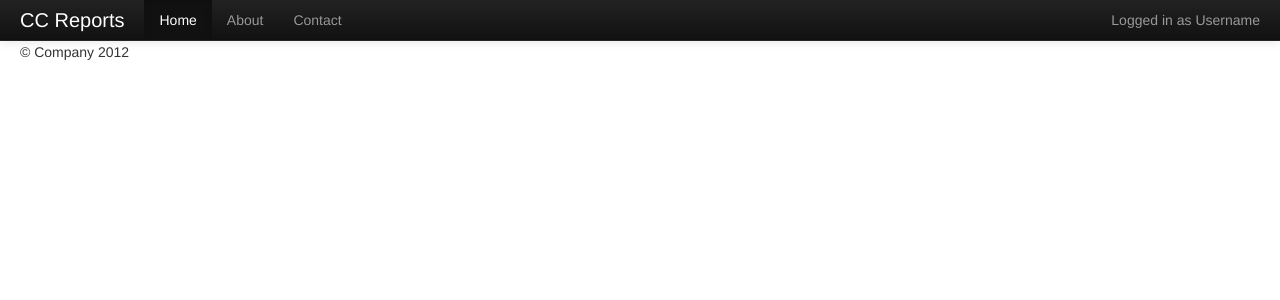
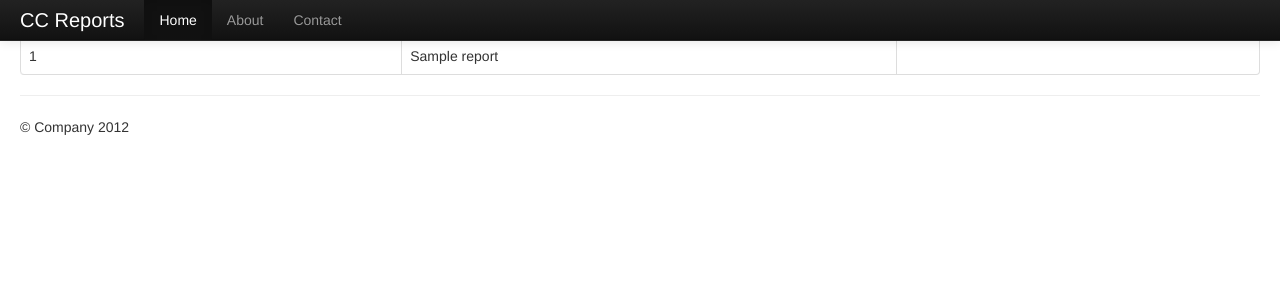
Before and after one commit to SEL-Columbia/ccreport, a Django app: template report/templates/home.html in a window 1280 px wide. Shown: the top 300 px of the page. Run offline with Django 3.2, Linux system fonts and the light colour scheme; the template is opened without the code that fills it: most values are stand-ins (such as "Sample title", 1, 10 or a date in 2020); parts of the project's set-up code (start-up, migrations or seed data) failed here and were passed over; some libraries are stand-ins or nearby versions.

Commit message:
changes to merge before spliting to app

```diff
--- a/report/templates/base.html
+++ b/report/templates/base.html
@@ -12,9 +12,10 @@
 		<meta name="keywords" content="{% block meta_keywords %}{% endblock %}" />
 
         <link rel="icon" type="image/png" href="{{ STATIC_URL }}favicon.png" />
-		<link rel="stylesheet" href="{{ STATIC_URL }}css/print.css" type="text/css" media="print" />
-		<link rel="stylesheet" href="{{ STATIC_URL }}bootstrap/css/bootstrap.min.css" type="text/css" media="screen,projection" />
-		<link rel="stylesheet" href="{{ STATIC_URL }}bootstrap/css/bootstrap-responsive.min.css" type="text/css" media="screen,projection" />
+		<link rel="stylesheet" href="{{ STATIC_URL }}bootstrap/css/bootstrap.min.css" type="text/css" media="screen,projection" rel="stylesheet">
+		<link rel="stylesheet" href="{{ STATIC_URL }}bootstrap/css/bootstrap-responsive.min.css" type="text/css" media="screen,projection" rel="stylesheet">
+
+		<link rel="stylesheet" href="{{ STATIC_URL }}css/print.css" type="text/css" media="print,screen,projection" rel="stylesheet">
 		<link rel="index" title="" href="" />
 
 		<!--[if lt IE 9 ]>
@@ -35,9 +36,23 @@
 				  </a>
 				  <a class="brand" href="#">CC Reports</a>
 				  <div class="nav-collapse collapse">
-				    <p class="navbar-text pull-right">
-				      Logged in as <a href="#" class="navbar-link">Username</a>
-				    </p>
+				        {% if user.is_authenticated %}
+				        <div class="btn-group pull-right">
+                            <a class="btn dropdown-toggle " data-toggle="dropdown" href="#">
+                             {{ user.username }}
+                            <span class="caret"></span>
+                            </a>
+                            <ul class="dropdown-menu">
+                            <!-- dropdown menu links -->
+                            <li class="active">
+                            <a href="#">Home</a>
+                            </li>
+                            <li><a href="#">...</a></li>
+                            <li><a href="#">...</a></li>
+                            </ul>
+                        </div>
+                        {% endif %}
+
 				    <ul class="nav">
 				      <li class="active"><a href="#">Home</a></li>
 				      <li><a href="#about">About</a></li>
@@ -77,6 +92,8 @@
     <script src="{{ STATIC_URL }}bootstrap/js/bootstrap-carousel.js"></script>
     <script src="{{ STATIC_URL }}bootstrap/js/bootstrap-typeahead.js"></script>
 
+
+
 	</body>
 
 </html>
--- a/report/templates/home.html
+++ b/report/templates/home.html
@@ -1,7 +1,25 @@
 {% extends "base.html" %}
 {% load i18n %}
+{% load mstag %}
 
 {% block content %}
 
+{% if report.count > 0 %}
+    <table class="table table-bordered">
+     <tr>
+        <td>Dataset Id</td>
+        <td>Name</td>
+        <td>Summary</td>
+     </tr>
+    {% for report in report %}
+     <tr>
+        <td>{{ report.dataset_id }}</td>
+        <td>{{ report.name }}</td>
+        <td></td>
+     </tr>
+    {% endfor %}
+
+    </table>
+{% endif %}
 
 {% endblock %}
--- a/report/urls.py
+++ b/report/urls.py
@@ -14,6 +14,8 @@ urlpatterns = patterns('',
 
 
     url(r'^login/$', 'report.views.login_greeter', name='login'),
+    url(r'^logout/$', 'django.contrib.auth.views.logout',
+        {'template_name': 'logout.html', 'next_page': '/'}, name='logout'),
 
     # Uncomment the admin/doc line below to enable admin documentation:
     url(r'^admin/doc/', include('django.contrib.admindocs.urls')),
--- a/report/utils.py
+++ b/report/utils.py
@@ -28,9 +28,9 @@ def load_json(json_str, object_hook=None):
 
 
 def get_option(report):
-    from report.models import CommcareURL
+    from report.models import CommcareReportURL
 
     try:
-        return CommcareURL.objects.get(pk=report.pk).dataset_id
+        return CommcareReportURL.objects.get(pk=report.pk).dataset_id
     except:
         raise ProjectUnconfigured(project)
--- a/report/views.py
+++ b/report/views.py
@@ -10,11 +10,14 @@ from django.views.decorators.csrf import csrf_protect
 from django.http import HttpResponse, Http404
 from django.utils.translation import ugettext_lazy as _, ugettext
 
+from report.models import CommcareReportURL
 
 @login_required()
 def index(request):
     '''Landing page '''
     context = {'title': _(u"Report Dashboard")}
+
+    context.update({'report': CommcareReportURL.objects.all()});
 
     return render(request, "home.html", context)
 
```
Also changed, not shown: report/templatetags/mstag.py (added, +70 -0 lines), report/templatetags/__init__.py (added).
